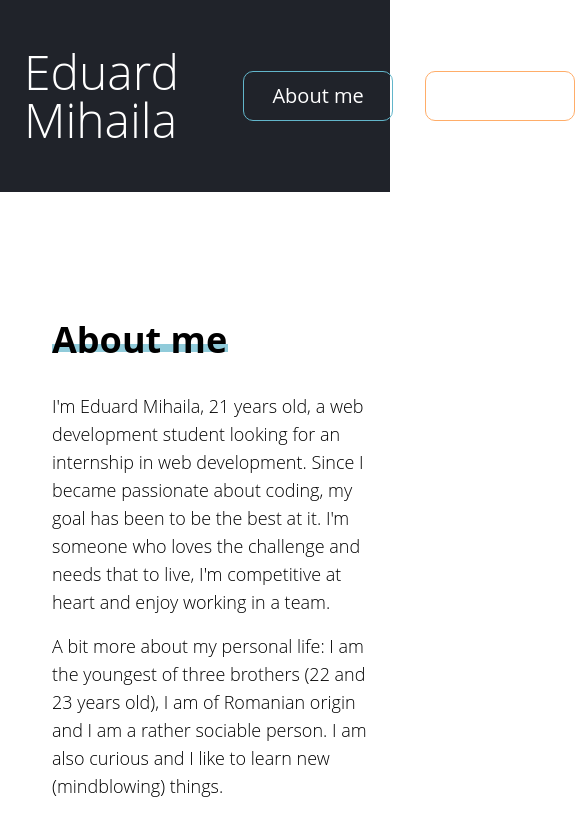
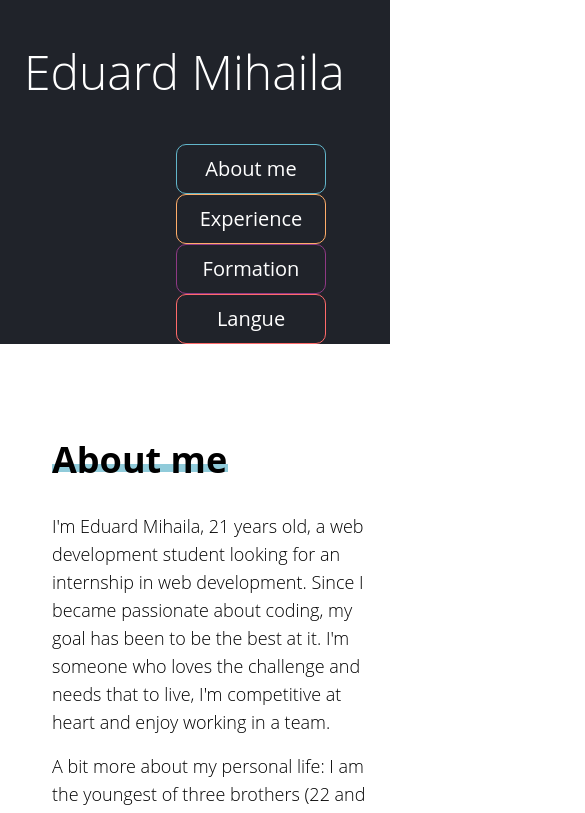
Before and after one commit to meduard11/eduard-cv, a React (Create React App) app: page / in a window 390 px wide. Shown: the top 813 px of the page, 585 px wide, since content can reach past the window. Built offline with nearby package versions, Linux system fonts and the light colour scheme.

Commit message:
fixed responsive for phones

```diff
--- a/src/App.js
+++ b/src/App.js
@@ -18,7 +18,7 @@ const App = () => (
   <>
     <NavBar> </NavBar>
 
-    <div className="flex sch" id="idx-1">
+    <div className="lg:flex sch" id="idx-1">
       <div className="mx-auto max-w-4xl px-5 my-24 relative">
         <div className="flex-col">
           <div className="absolute bg-maxblue h-2 w-44 -z-10 mt-6 ml-8 opacity-70"></div>
--- a/src/components/NavBar.jsx
+++ b/src/components/NavBar.jsx
@@ -21,11 +21,11 @@ export const NavBar = () => {
 
   return (
     <>
-      <div className="flex bg-grr text-whit max-w-screen over-flow-x-auto">
-        <div className="m-12 w-1/2 mx-6 text-5xl font-light">
+      <div className="flex bg-grr text-whit phonescreen">
+        <div className="m-12 mx-6 text-5xl font-light">
           Eduard Mihaila
         </div>
-        <div className="flex mx-6 sm:flex-wrap">
+        <div className="lg:flex mx-auto mr-12 md:flex-wrap">
           <NavBarItem
             color={BLUE}
             desc="About me"
--- a/src/index.css
+++ b/src/index.css
@@ -95,3 +95,9 @@ html {
     height: 0.2rem;
   }
 }
+
+@media (max-width: 450px) {
+  .phonescreen {
+    flex-wrap: wrap;
+  }
+}
```
